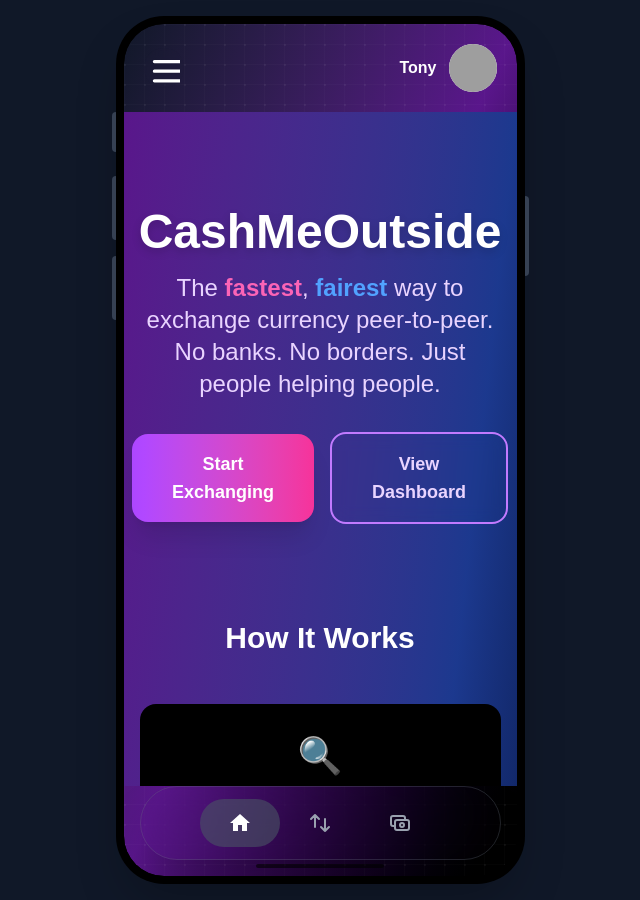
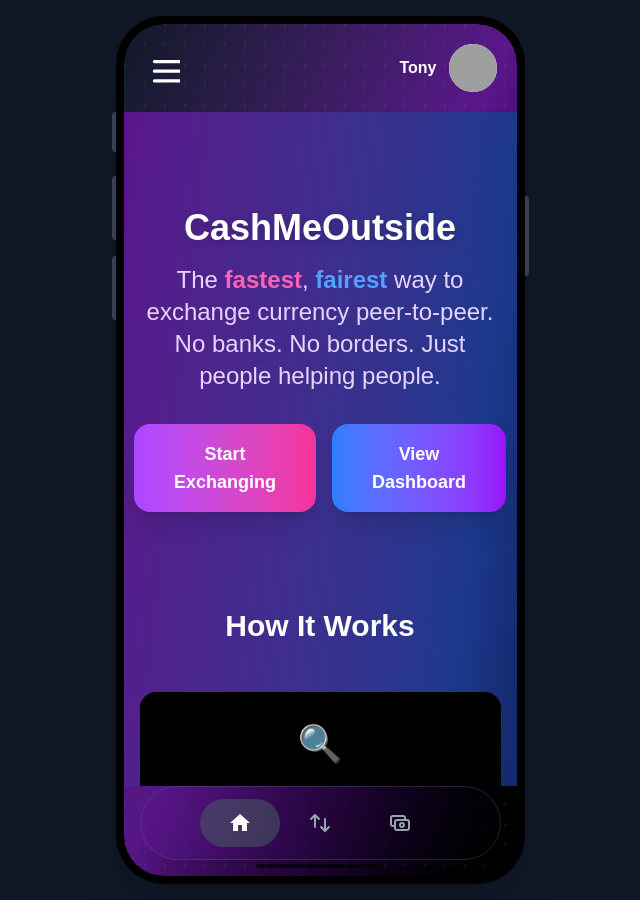
Before and after one commit to Avoisavo/cashMeOutside, a Next.js app: page / in a window 1280 px wide. Shown: the whole page, without its empty margins (320-960 px from the left). Built offline with nearby package versions, Linux system fonts and the light colour scheme; grey boxes are pictures that could not be loaded.

Commit message:
change layout

```diff
--- a/pages/index.tsx
+++ b/pages/index.tsx
@@ -1,6 +1,25 @@
 import { useRouter } from "next/router";
-import Link from "next/link";
+import Head from "next/head";
 import { useEffect } from "react";
+
+// Reusable FeatureCard component
+interface FeatureCardProps {
+  icon: string;
+  title: string;
+  description: string;
+}
+
+const FeatureCard: React.FC<FeatureCardProps> = ({ icon, title, description }) => (
+  <div className="bg-black bg-opacity-40 rounded-2xl p-8 flex flex-col items-center">
+    <span className="text-4xl mb-4" role="img" aria-label={title}>{icon}</span>
+    <h3 className="text-xl font-semibold text-white mb-4 text-center">
+      {title}
+    </h3>
+    <p className="text-purple-200 text-base text-center leading-relaxed">
+      {description}
+    </p>
+  </div>
+);
 
 export default function Landing() {
   const router = useRouter();
@@ -13,15 +32,84 @@ export default function Landing() {
     router.push("/dashboard");
   };
 
+  // How It Works data
+  const howItWorksFeatures = [
+    {
+      icon: "🔍",
+      title: "Find Your Rate",
+      description: "See real-time P2P rates from people around the world."
+    },
+    {
+      icon: "🤝",
+      title: "Match Instantly",
+      description: "Get matched with the best peer for your exchange, direct or multi-hop."
+    },
+    {
+      icon: "🔒",
+      title: "Escrow Security",
+      description: "Funds are locked until both sides confirm. 100% safe."
+    },
+    {
+      icon: "🚀",
+      title: "Get Paid Fast",
+      description: "Most exchanges complete in under 2 minutes."
+    }
+  ];
+
+  // Benefits data
+  const benefitsFeatures = [
+    {
+      icon: "💸",
+      title: "No Middleman",
+      description: "No banks, no hidden fees. Just you and your peers."
+    },
+    {
+      icon: "💰",
+      title: "Best Rates",
+      description: "Get more for your money with real market rates."
+    },
+    {
+      icon: "🛡️",
+      title: "Secure Escrow",
+      description: "Funds are protected until both sides confirm."
+    },
+    {
+      icon: "⚡",
+      title: "Super Fast",
+      description: "Most trades complete in under 2 minutes."
+    }
+  ];
+
   return (
+    <>
+      <Head>
+        <title>CashMeOutside – P2P Currency Exchange</title>
+        <meta name="description" content="The fastest, fairest way to exchange currency peer-to-peer. No banks. No borders. Just people helping people." />
+        <meta name="viewport" content="width=device-width, initial-scale=1" />
+
+        {/* Open Graph tags */}
+        <meta property="og:title" content="CashMeOutside – P2P Currency Exchange" />
+        <meta property="og:description" content="The fastest, fairest way to exchange currency peer-to-peer." />
+        <meta property="og:image" content="/og-image.jpg" />
+        <meta property="og:type" content="website" />
+
+        {/* Twitter Card tags */}
+        <meta name="twitter:card" content="summary_large_image" />
+        <meta name="twitter:title" content="CashMeOutside – P2P Currency Exchange" />
+        <meta name="twitter:description" content="The fastest, fairest way to exchange currency peer-to-peer." />
+        <meta name="twitter:image" content="/og-image.jpg" />
+      </Head>
+
       <div className="min-h-screen bg-gradient-to-br from-purple-900 via-blue-900 to-black relative overflow-hidden">
         {/* Animated Background */}
-      <div className="absolute inset-0 z-0">
+        <div className="absolute inset-0 z-0" aria-hidden="true">
           <svg
             className="w-full h-full opacity-30"
             viewBox="0 0 1440 900"
             fill="none"
             xmlns="http://www.w3.org/2000/svg"
+            role="img"
+            aria-label="Decorative background gradient"
           >
             <circle cx="1200" cy="200" r="400" fill="url(#paint0_radial)" />
             <circle cx="200" cy="700" r="300" fill="url(#paint1_radial)" />
@@ -53,10 +141,10 @@ export default function Landing() {
         </div>
 
         {/* Main Content */}
-      <div className="relative z-10 flex flex-col min-h-screen">
+        <main className="relative z-10 flex flex-col min-h-screen">
           {/* Hero Section */}
-        <div className="flex-1 flex flex-col justify-center items-center text-center px-4 pt-24 pb-12">
-          <h1 className="text-4xl md:text-5xl font-extrabold text-white drop-shadow-lg mb-4">
+          <section className="flex-1 flex flex-col justify-center items-center text-center px-4 pt-24 pb-12">
+            <h1 className="text-3xl md:text-4xl font-extrabold text-white drop-shadow-lg mb-4">
               CashMeOutside
             </h1>
             <p className="text-xl md:text-2xl text-purple-200 mb-8 max-w-2xl mx-auto">
@@ -67,19 +155,21 @@ export default function Landing() {
             </p>
             <div className="flex flex-col sm:flex-row gap-4 items-center">
               <button
-              className="bg-gradient-to-r from-purple-500 to-pink-500 hover:from-purple-600 hover:to-pink-600 text-white font-bold py-4 px-10 rounded-2xl text-lg shadow-xl transition-all duration-200"
+                className="bg-gradient-to-r from-purple-500 to-pink-500 hover:from-purple-600 hover:to-pink-600 text-white font-bold py-4 px-10 rounded-2xl text-lg shadow-xl transition-all duration-200 focus:outline-none focus:ring-4 focus:ring-purple-300"
                 onClick={handleStart}
+                aria-label="Start exchanging currency - Navigate to trading page"
               >
                 Start Exchanging
               </button>
               <button
-              className="border-2 border-purple-400 hover:border-purple-300 text-purple-200 hover:text-white hover:bg-purple-500/20 font-bold py-4 px-10 rounded-2xl text-lg transition-all duration-200 backdrop-blur-sm"
+                className="bg-gradient-to-r from-blue-500 to-purple-600 hover:from-blue-600 hover:to-purple-700 text-white font-bold py-4 px-10 rounded-2xl text-lg shadow-xl transition-all duration-200 focus:outline-none focus:ring-4 focus:ring-blue-300"
                 onClick={handleDashboard}
+                aria-label="View dashboard - Navigate to dashboard page"
               >
                 View Dashboard
               </button>
             </div>
-        </div>
+          </section>
 
           {/* How It Works */}
           <section className="max-w-3xl mx-auto py-12 px-4">
@@ -87,43 +177,14 @@ export default function Landing() {
               How It Works
             </h2>
             <div className="space-y-6">
-            <div className="bg-black bg-opacity-40 rounded-2xl p-8 flex flex-col items-center">
-              <span className="text-4xl mb-4">🔍</span>
-              <h3 className="text-xl font-semibold text-white mb-4 text-center">
-                Find Your Rate
-              </h3>
-              <p className="text-purple-200 text-base text-center leading-relaxed">
-                See real-time P2P rates from people around the world.
-              </p>
-            </div>
-            <div className="bg-black bg-opacity-40 rounded-2xl p-8 flex flex-col items-center">
-              <span className="text-4xl mb-4">🤝</span>
-              <h3 className="text-xl font-semibold text-white mb-4 text-center">
-                Match Instantly
-              </h3>
-              <p className="text-purple-200 text-base text-center leading-relaxed">
-                Get matched with the best peer for your exchange, direct or
-                multi-hop.
-              </p>
-            </div>
-            <div className="bg-black bg-opacity-40 rounded-2xl p-8 flex flex-col items-center">
-              <span className="text-4xl mb-4">🔒</span>
-              <h3 className="text-xl font-semibold text-white mb-4 text-center">
-                Escrow Security
-              </h3>
-              <p className="text-purple-200 text-base text-center leading-relaxed">
-                Funds are locked until both sides confirm. 100% safe.
-              </p>
-            </div>
-            <div className="bg-black bg-opacity-40 rounded-2xl p-8 flex flex-col items-center">
-              <span className="text-4xl mb-4">🚀</span>
-              <h3 className="text-xl font-semibold text-white mb-4 text-center">
-                Get Paid Fast
-              </h3>
-              <p className="text-purple-200 text-base text-center leading-relaxed">
-                Most exchanges complete in under 2 minutes.
-              </p>
-            </div>
+              {howItWorksFeatures.map((feature, index) => (
+                <FeatureCard
+                  key={index}
+                  icon={feature.icon}
+                  title={feature.title}
+                  description={feature.description}
+                />
+              ))}
             </div>
           </section>
 
@@ -138,7 +199,7 @@ export default function Landing() {
               </p>
 
               {/* Horizontal scrollable container */}
-            <div className="flex overflow-x-auto gap-6 pb-4 scrollbar-hide snap-x snap-mandatory">
+              <div className="flex overflow-x-auto gap-6 pb-4 scrollbar-hide snap-x snap-mandatory" role="region" aria-label="Live exchange rates">
                 <div className="flex-shrink-0 w-64 bg-gradient-to-br from-purple-600 to-pink-500 rounded-2xl p-8 text-center shadow-xl snap-center">
                   <div className="text-white text-lg font-semibold mb-3 opacity-90">
                     MYR → KRW
@@ -203,6 +264,7 @@ export default function Landing() {
                     fill="none"
                     stroke="currentColor"
                     viewBox="0 0 24 24"
+                    aria-hidden="true"
                   >
                     <path
                       strokeLinecap="round"
@@ -222,81 +284,80 @@ export default function Landing() {
               Why CashMeOutside?
             </h2>
             <div className="space-y-6">
-            <div className="bg-black bg-opacity-40 rounded-2xl p-8 flex flex-col items-center">
-              <span className="text-4xl mb-4">💸</span>
-              <h3 className="text-xl font-semibold text-white mb-4 text-center">
-                No Middleman
-              </h3>
-              <p className="text-purple-200 text-base text-center leading-relaxed">
-                No banks, no hidden fees. Just you and your peers.
-              </p>
-            </div>
-            <div className="bg-black bg-opacity-40 rounded-2xl p-8 flex flex-col items-center">
-              <span className="text-4xl mb-4">💰</span>
-              <h3 className="text-xl font-semibold text-white mb-4 text-center">
-                Best Rates
-              </h3>
-              <p className="text-purple-200 text-base text-center leading-relaxed">
-                Get more for your money with real market rates.
-              </p>
-            </div>
-            <div className="bg-black bg-opacity-40 rounded-2xl p-8 flex flex-col items-center">
-              <span className="text-4xl mb-4">🛡️</span>
-              <h3 className="text-xl font-semibold text-white mb-4 text-center">
-                Secure Escrow
-              </h3>
-              <p className="text-purple-200 text-base text-center leading-relaxed">
-                Funds are protected until both sides confirm.
-              </p>
-            </div>
-            <div className="bg-black bg-opacity-40 rounded-2xl p-8 flex flex-col items-center">
-              <span className="text-4xl mb-4">⚡</span>
-              <h3 className="text-xl font-semibold text-white mb-4 text-center">
-                Super Fast
-              </h3>
-              <p className="text-purple-200 text-base text-center leading-relaxed">
-                Most trades complete in under 2 minutes.
-              </p>
-            </div>
+              {benefitsFeatures.map((feature, index) => (
+                <FeatureCard
+                  key={index}
+                  icon={feature.icon}
+                  title={feature.title}
+                  description={feature.description}
+                />
+              ))}
             </div>
           </section>
 
           {/* Testimonials */}
-        <section className="max-w-3xl mx-auto py-10 px-4">
+          <section className="max-w-5xl mx-auto py-10 px-4">
             <h2 className="text-2xl font-bold text-white mb-6 text-center">
               What Our Users Say
             </h2>
-          <div className="grid grid-cols-1 md:grid-cols-2 gap-6">
-            <div className="bg-black bg-opacity-40 rounded-2xl p-6 shadow-lg">
-              <p className="text-purple-100 italic mb-2">
-                “I got a better rate than any bank, and the money arrived in 2
-                minutes. Amazing!”
+
+            {/* Mobile: Horizontal scroll, Desktop: Grid */}
+            <div className="md:grid md:grid-cols-2 md:gap-6 flex overflow-x-auto gap-6 pb-4 scrollbar-hide snap-x snap-mandatory md:overflow-visible">
+              <div className="flex-shrink-0 w-80 md:w-auto bg-black bg-opacity-40 rounded-2xl p-6 shadow-lg snap-center">
+                <p className="text-purple-100 italic mb-4">
+                  "I got a better rate than any bank, and the money arrived in 2
+                  minutes. Amazing!"
                 </p>
-              <div className="flex items-center space-x-3 mt-4">
+                <div className="flex items-center space-x-3">
                   <img
                     src="https://randomuser.me/api/portraits/men/32.jpg"
                     className="w-10 h-10 rounded-full object-cover"
-                  alt="User"
+                    alt="Min-jun K. - CashMeOutside user"
+                    loading="lazy"
                   />
                   <span className="text-white font-semibold">Min-jun K.</span>
                 </div>
               </div>
-            <div className="bg-black bg-opacity-40 rounded-2xl p-6 shadow-lg">
-              <p className="text-purple-100 italic mb-2">
-                “No more hidden fees. I love the transparency and speed!”
+
+              <div className="flex-shrink-0 w-80 md:w-auto bg-black bg-opacity-40 rounded-2xl p-6 shadow-lg snap-center">
+                <p className="text-purple-100 italic mb-4">
+                  "No more hidden fees. I love the transparency and speed!"
                 </p>
-              <div className="flex items-center space-x-3 mt-4">
+                <div className="flex items-center space-x-3">
                   <img
                     src="https://randomuser.me/api/portraits/women/44.jpg"
                     className="w-10 h-10 rounded-full object-cover"
-                  alt="User"
+                    alt="Siti N. - CashMeOutside user"
+                    loading="lazy"
                   />
                   <span className="text-white font-semibold">Siti N.</span>
                 </div>
               </div>
             </div>
-        </section>
+
+            {/* Mobile scroll indicator */}
+            <div className="flex justify-center mt-4 md:hidden">
+              <div className="flex items-center gap-2 text-purple-300 text-sm">
+                <span>Swipe to see more testimonials</span>
+                <svg
+                  className="w-4 h-4"
+                  fill="none"
+                  stroke="currentColor"
+                  viewBox="0 0 24 24"
+                  aria-hidden="true"
+                >
+                  <path
+                    strokeLinecap="round"
+                    strokeLinejoin="round"
+                    strokeWidth={2}
+                    d="M9 5l7 7-7 7"
+                  />
+                </svg>
               </div>
             </div>
+          </section>
+        </main>
+      </div>
+    </>
   );
 }
```
Lines whose indentation alone changed are shown as unchanged.
